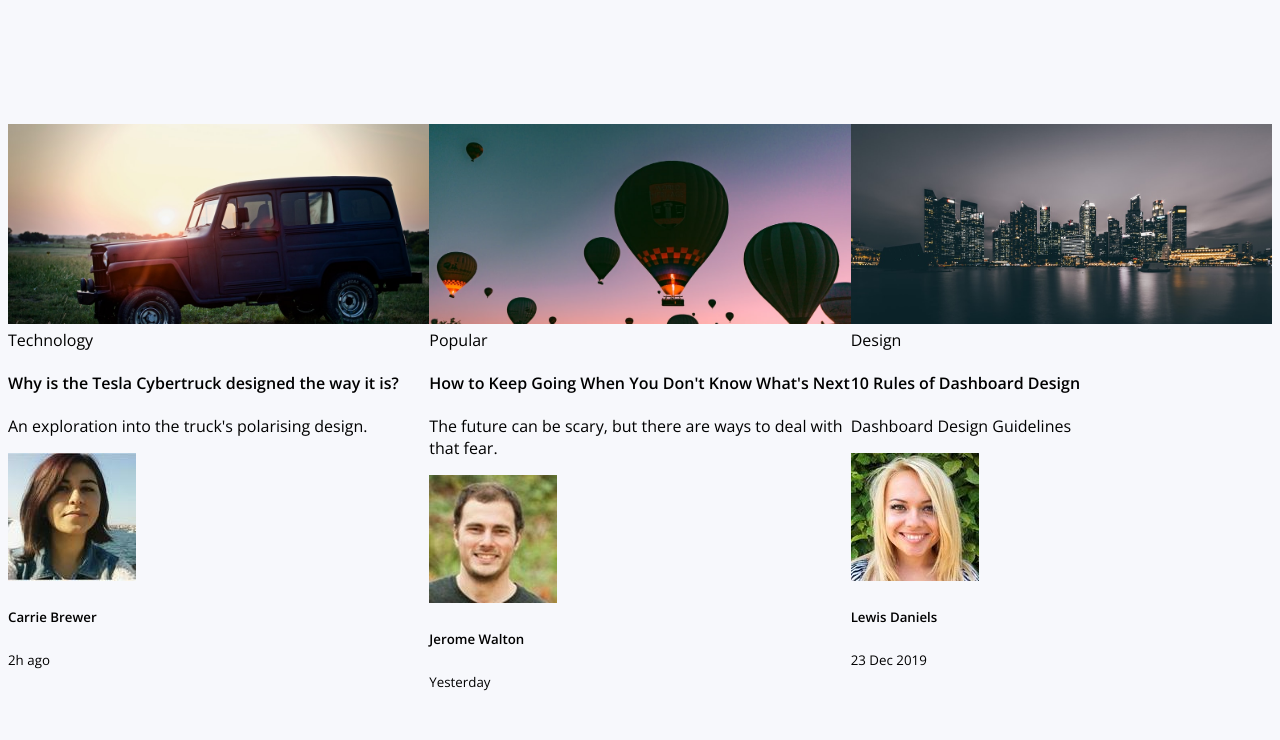
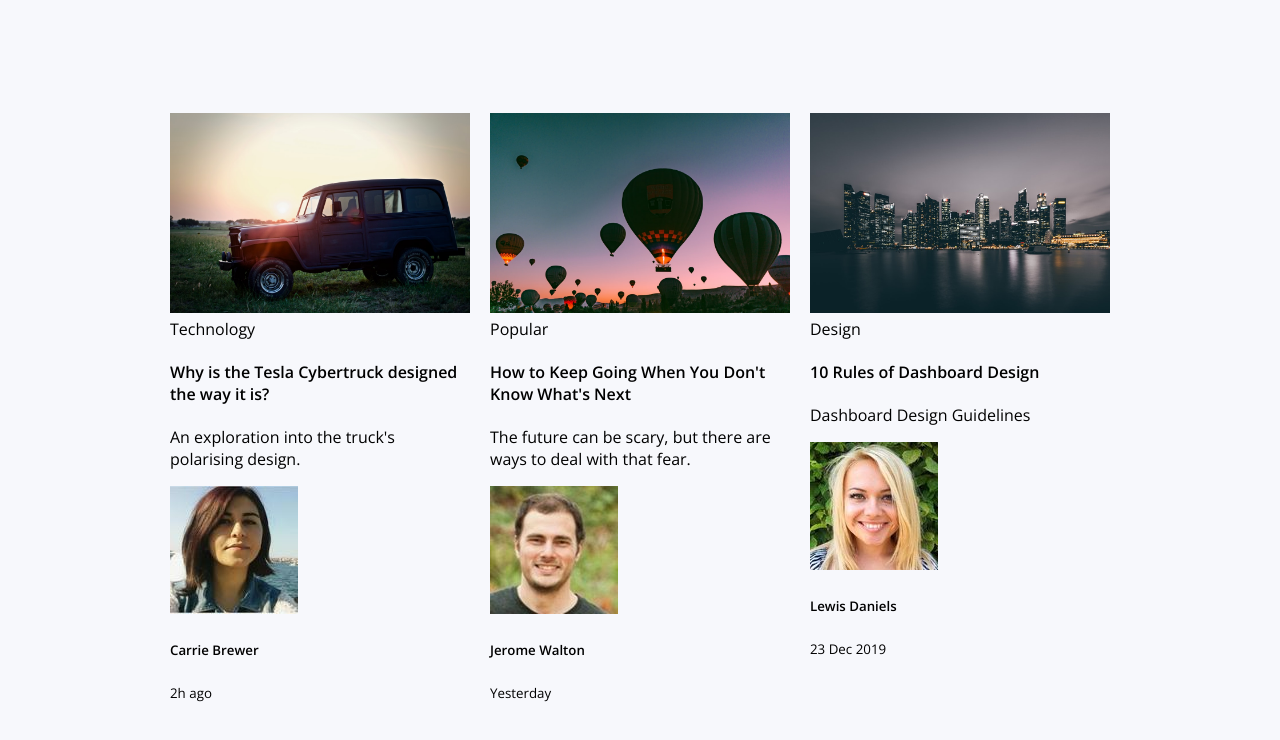
Before and after one commit to Annie-Huang/ui_components, a website: page 1_blog_cards/index.html in a window 1280 px wide. Drawn offline with nearby package versions, Linux system fonts and the light colour scheme.

Commit message:
Make it further centered and put some gap into it.

```diff
--- a/1_blog_cards/style.css
+++ b/1_blog_cards/style.css
@@ -16,6 +16,9 @@ body {
 .container {
     display: grid;
     grid-template-columns: repeat(3, 1fr);
+    gap: 20px; /* Gap between each cell from horizozntally and veritically.*/
+    width: 940px;
+    margin: auto; /* Make things to always center */
 }
 
 .card-header img {
```
